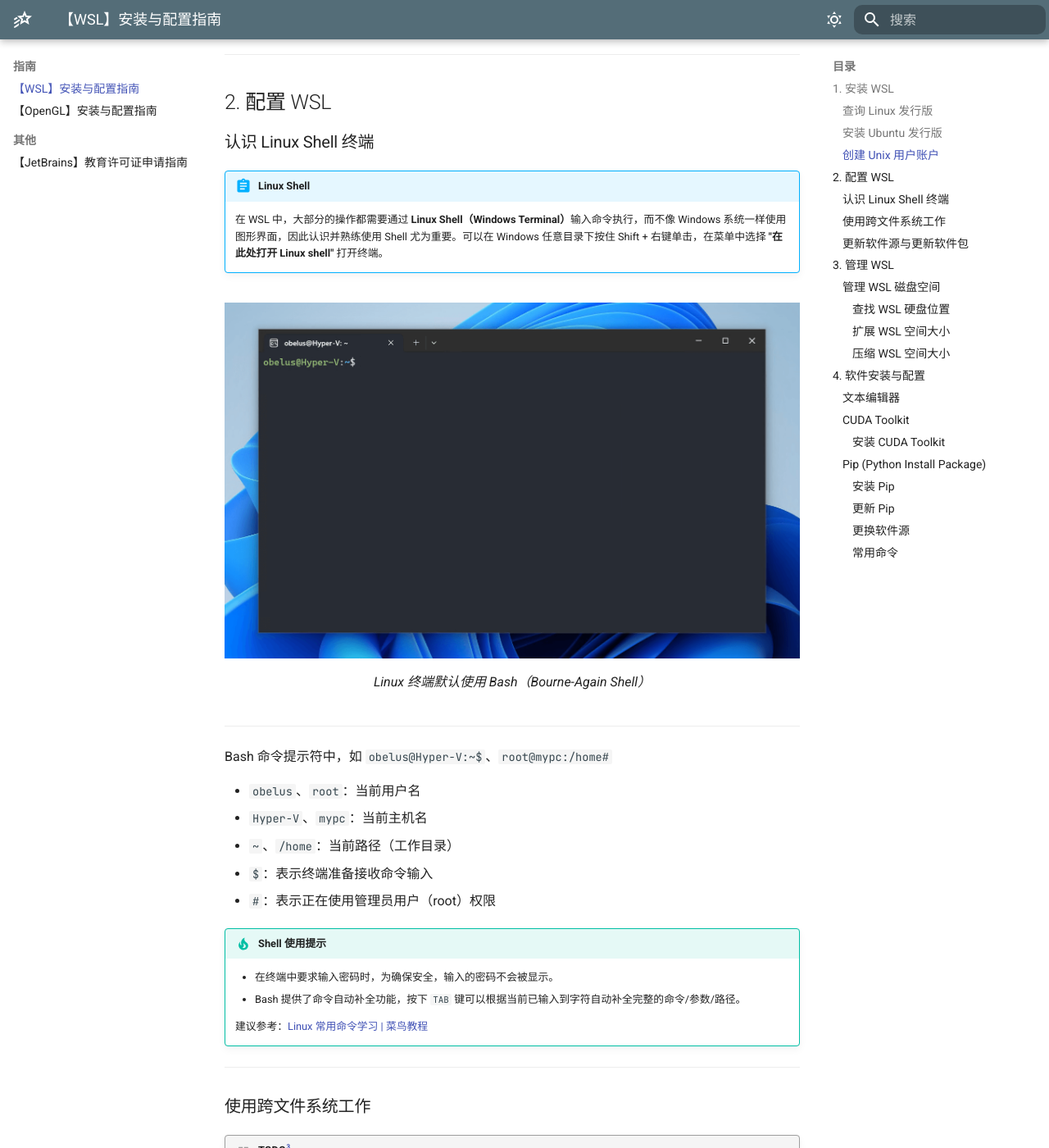
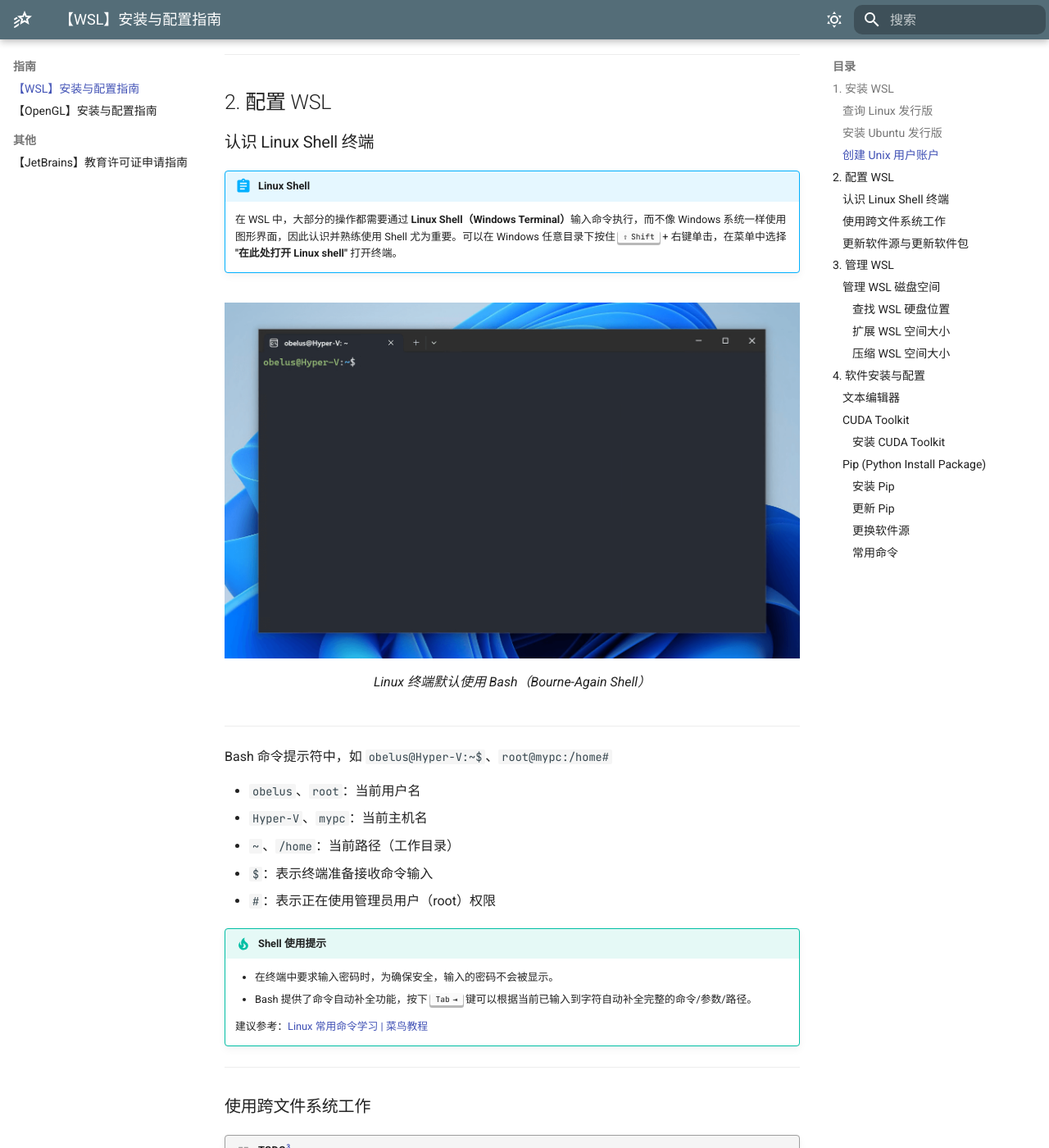
Before and after one commit to Obelusod/obelisk-docs, an MkDocs documentation site: the page built from docs/指南/wsl-guide.md, in a window 1280 px wide and 1400 px high, scrolled down 7167 px. Shown: the whole window at 82% size. Built offline with MkDocs 1.6.1 and Material for MkDocs 9.7.7, drawn with Linux system fonts in a browser that asks for light colours.

Commit message:
[docs]: 修正笔误；添加按键样式

````diff
--- a/docs/指南/wsl-guide.md
+++ b/docs/指南/wsl-guide.md
@@ -165,7 +165,7 @@ wsl --install -d [Distro] [Option] # (1)!
 !!! abstract "Linux Shell"
 
     在 WSL 中，大部分的操作都需要通过 **Linux Shell（Windows Terminal）**输入命令执行，而不像 Windows 系统一样使用图形界面，因此认识并熟练使用
-    Shell 尤为重要。可以在 Windows 任意目录下按住 Shift + 右键单击，在菜单中选择 **"在此处打开 Linux shell"** 打开终端。
+    Shell 尤为重要。可以在 Windows 任意目录下按住 ++shift++ + 右键单击，在菜单中选择 **"在此处打开 Linux shell"** 打开终端。
 
 ![](../assets/images/wsl-guide/linux-shell.png){: .shadow }
 /// caption
@@ -185,7 +185,7 @@ Bash 命令提示符中，如 `obelus@Hyper-V:~$`、`root@mypc:/home#`
 !!! tip "Shell 使用提示"
 
     - 在终端中要求输入密码时，为确保安全，输入的密码不会被显示。
-    - Bash 提供了命令自动补全功能，按下 `TAB` 键可以根据当前已输入到字符自动补全完整的命令/参数/路径。
+    - Bash 提供了命令自动补全功能，按下 ++tab++ 键可以根据当前已输入到字符自动补全完整的命令/参数/路径。
 
     建议参考：[Linux 常用命令学习 | 菜鸟教程](https://www.runoob.com/w3cnote/linux-common-command-2.html)
 
@@ -429,7 +429,7 @@ sudo apt upgrade
 
     !!! tip "自动补全"
 
-        建议使用 `TAB` 键自动补全，或执行 `apt search cuda-toolkit` 命令，搜索当前可用的 CUDA Toolkit 版本
+        建议使用 ++tab++ 键自动补全，或执行 `apt search cuda-toolkit` 命令，搜索当前可用的 CUDA Toolkit 版本
 
     ``` bash
     sudo apt install ${cuda-toolkit}
````
Also changed, not shown: docs/指南/opengl-guide.md (+2 -2 lines).
